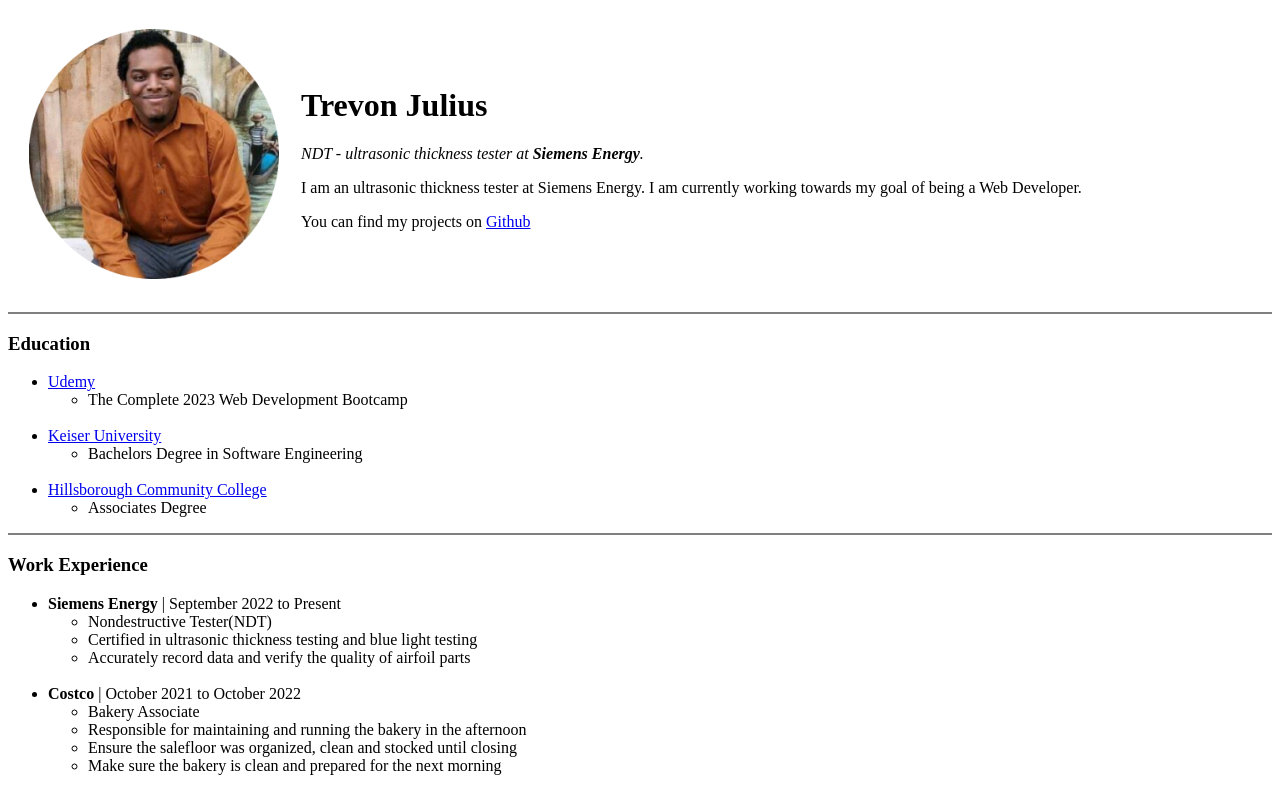
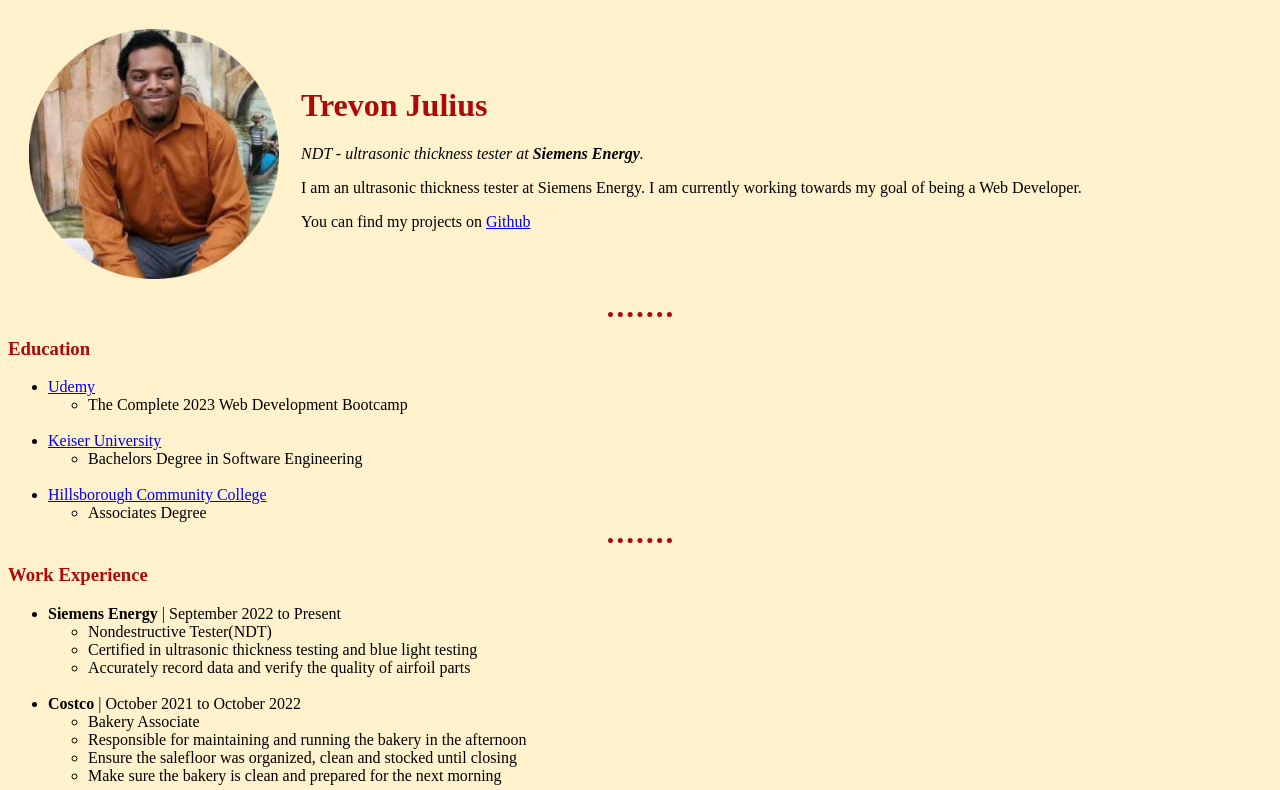
Before and after one commit to Tjulius22/CV, a plain HTML site: page Index.html in a window 1280 px wide. Shown: the top 790 px of the page. Drawn offline with Linux system fonts and the light colour scheme.

Commit message:
Add files via upload

```diff
--- /dev/null
+++ b/css/styles.css
@@ -0,0 +1,25 @@
+body{
+    background-color: #FFF2CC;
+
+}
+
+hr{
+    border-style: none;
+    background-color: #FFF2CC;
+    color: rgb(172, 9, 9);
+    border-top: 5px dotted;
+    height: 2px ;
+    width: 5%;
+}
+
+h1{
+    color: rgb(172, 9, 9);
+}
+
+h3{
+    color: rgb(172, 9, 9);
+}
+
+.red-text{
+    color: rgb(172, 9, 9);
+}
```
Also changed, not shown: ContactInfo.html (+2 -0 lines), hobbies.html (+14 -10 lines).
